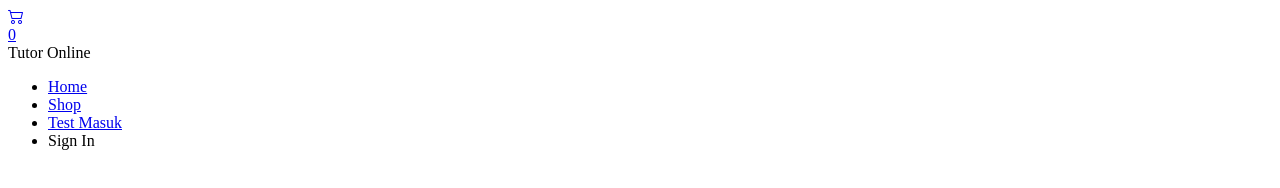
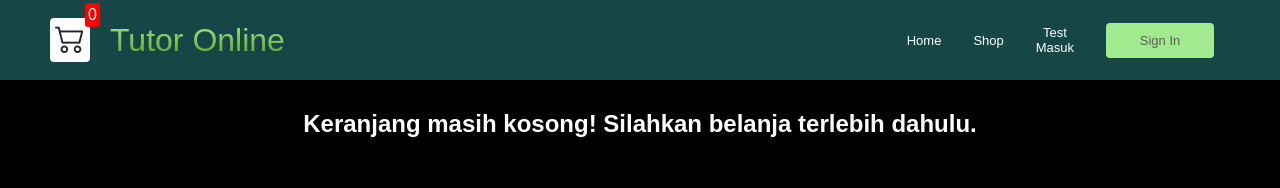
Before and after one commit to arielunpar/UAS, a plain HTML site: page cart.html in a window 1280 px wide. Drawn offline with nearby package versions, Linux system fonts and the light colour scheme; the site is published under a folder, as on GitHub Pages, so addresses that start at the root find nothing.

Commit message:
Update cart.html

```diff
--- a/cart.html
+++ b/cart.html
@@ -4,8 +4,8 @@
     <meta charset="UTF-8">
     <meta name="viewport" content="width=device-width, initial-scale=1.0">
     <title>Tutor Online Shop</title>
-    <script type="text/javascript" src="/src/Shop/Data/item.json"></script>
-    <link rel="stylesheet" href="/src/Shop/CSS/cart.css">
+    <script type="text/javascript" src="src/Shop/Data/item.json"></script>
+    <link rel="stylesheet" href="src/Shop/CSS/cart.css">
     <link rel="stylesheet" href="https://cdn.jsdelivr.net/npm/bootstrap-icons@1.8.1/font/bootstrap-icons.css">
 </head>
 
```
